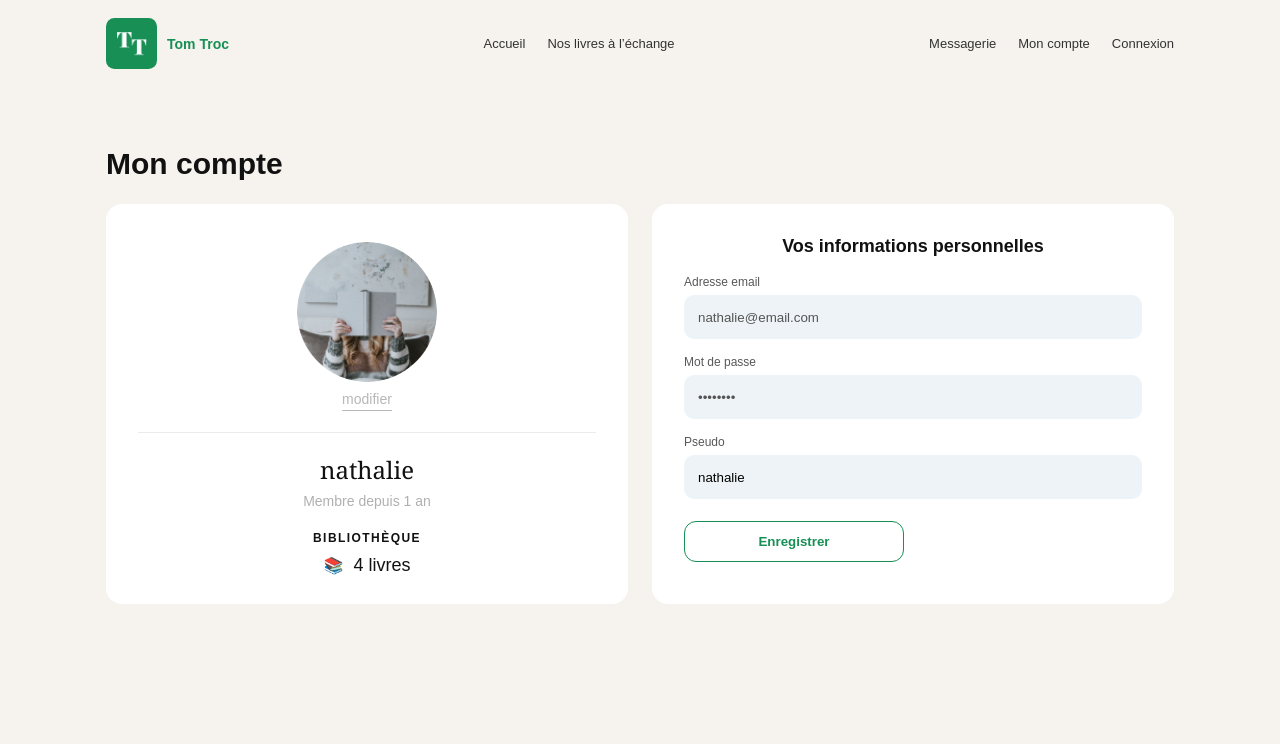
After one commit to zinebelhammouti2017-source/TomTroc, a PHP site: page /views/mon_compte.php in a window 1280 px wide. The commit adds this page. Shown: the top 745 px of the page. Run offline with PHP 8.4, Linux system fonts and the light colour scheme.

Commit message:
Ajout de la page Mon compte (structure et design statique)

```diff
--- a/public/css/style.css
+++ b/public/css/style.css
@@ -456,6 +456,191 @@ h2{margin:0 0 28px;font-size:26px;font-weight:600;text-align:center}
 }
 
 /* =========================
+   PAGE : MON COMPTE (maquette)
+========================= */
+
+.page-mon-compte{
+  max-width:1100px;
+  margin:0 auto;
+  padding:60px 16px;
+}
+
+.mon-compte-titre{
+  margin:0 0 24px;
+  font-size:30px;
+  line-height:1.1;
+  font-weight:700;
+}
+
+/* 2 cartes en ligne */
+.mon-compte-blocs{
+  display:grid;
+  grid-template-columns: 1fr 1fr;
+  gap:24px;
+  align-items:start;
+}
+
+/* Cartes */
+.mon-compte-profil,
+.mon-compte-infos{
+  background:#fff;
+  border-radius:16px;
+  padding:32px;
+      height: 400px;
+}
+
+/* =========================
+   CARTE PROFIL (gauche)
+========================= */
+.mon-compte-profil{
+  text-align:center;
+}
+
+/* Photo ronde */
+.mon-compte-avatar{
+  width:140px;
+  height:140px;
+  border-radius:50%;
+  object-fit:cover;
+  display:block;
+  margin:6px auto 8px;
+}
+
+/* lien "modifier" */
+.mon-compte-modifier{
+  display:inline-block;
+  font-size:14px;
+  color:#b7b7b7;
+  text-decoration:underline;
+  text-underline-offset:6px;
+}
+
+.mon-compte-modifier:hover{
+  color:#8f8f8f;
+}
+
+/* ligne de séparation */
+.mon-compte-separateur{
+  border:0;
+  border-top:1px solid rgba(0,0,0,0.08);
+  margin:24px 0;
+}
+
+/* pseudo (gros, style maquette) */
+.mon-compte-pseudo{
+  margin:0 0 10px;
+  font-size:24px;
+  line-height:1.1;
+  font-weight:500;
+  font-family: "Playfair Display", Georgia, "Times New Roman", serif;
+  color:#111;
+}
+
+/* "Membre depuis ..." */
+.mon-compte-info{
+  margin:0;
+  font-size:14px;
+  color:#b0b0b0;
+}
+
+/* bloc bibliothèque */
+.mon-compte-biblio{
+  margin-top:22px;
+}
+
+.mon-compte-biblio-titre{
+  margin:0 0 10px;
+  font-size:12px;
+  letter-spacing:.12em;
+  text-transform:uppercase;
+  color:#111;
+  font-weight:700;
+}
+
+/* ligne icône + nombre */
+.mon-compte-biblio-ligne{
+  display:flex;
+  align-items:center;
+  justify-content:center;
+  gap:10px;
+  color:#111;
+}
+
+.mon-compte-biblio-icone{
+  font-size:16px; /* si c'est un emoji/icone */
+  line-height:1;
+}
+
+.mon-compte-biblio-nombre{
+  font-size:18px;
+  font-weight:500;
+}
+
+/* =========================
+   CARTE INFOS (droite)
+   (On garde tes champs existants)
+========================= */
+.mon-compte-sous-titre{
+  margin:0 0 18px;
+  font-size:18px;
+  font-weight:600;
+  color:#111;
+}
+
+/* Labels espacés */
+.mon-compte-infos .champ-label{
+  display:block;
+  margin:16px 0 6px;
+  font-size:12px;
+  opacity:.7;
+}
+
+/* Inputs style "gris clair" maquette */
+.mon-compte-infos .champ-input{
+  background:#eef3f7;
+  border:0;
+  border-radius:10px;
+  height:44px;
+  padding:0 14px;
+}
+
+/* focus propre */
+.mon-compte-infos .champ-input:focus{
+  outline:none;
+  box-shadow:0 0 0 3px rgba(23,143,85,0.12);
+}
+
+/* bouton Enregistrer (cadre vert + fond transparent comme maquette) */
+.mon-compte-infos .bouton-plein{
+  width:220px;
+  margin-top:22px;
+  padding:12px 18px;
+  border-radius:12px;
+  background:transparent;
+  border:1px solid #178f55;
+  color:#178f55;
+  font-weight:700;
+}
+
+.mon-compte-infos .bouton-plein:hover{
+  background:rgba(23,143,85,0.08);
+}
+
+/* =========================
+   RESPONSIVE
+========================= */
+@media (max-width:900px){
+  .mon-compte-blocs{
+    grid-template-columns:1fr;
+  }
+
+  .mon-compte-infos .bouton-plein{
+    width:100%;
+  }
+}
+
+
+/* =========================
    HEADER
 ========================= */
 .site-header{
--- /dev/null
+++ b/views/mon_compte.php
@@ -0,0 +1,65 @@
+<?php require_once __DIR__ . '/templates/header.php'; ?>
+
+<main class="page-mon-compte">
+  <section class="mon-compte-layout">
+
+    <h1 class="mon-compte-titre">Mon compte</h1>
+
+    <div class="mon-compte-blocs">
+
+      <!-- BLOC PROFIL -->
+      <div class="mon-compte-profil">
+
+        <img
+          src="/projet4/public/images/imgProfil.png"
+          alt="Photo de profil"
+          class="mon-compte-avatar"
+        >
+
+        <a href="#" class="mon-compte-modifier">modifier</a>
+
+        <!-- Ligne comme la maquette -->
+        <hr class="mon-compte-separateur">
+
+        <p class="mon-compte-pseudo">nathalie</p>
+
+        <p class="mon-compte-info">Membre depuis 1 an</p>
+
+        <!-- Bloc BIBLIOTHÈQUE comme la maquette -->
+        <div class="mon-compte-biblio">
+          <p class="mon-compte-biblio-titre">BIBLIOTHÈQUE</p>
+
+          <div class="mon-compte-biblio-ligne">
+            <span class="mon-compte-biblio-icone">📚</span>
+            <span class="mon-compte-biblio-nombre">4 livres</span>
+          </div>
+        </div>
+
+      </div>
+
+      <!-- BLOC INFOS PERSONNELLES -->
+      <div class="mon-compte-infos">
+
+        <h2 class="mon-compte-sous-titre">Vos informations personnelles</h2>
+
+        <label class="champ-label" for="email">Adresse email</label>
+        <input class="champ-input" id="email" type="email" value="nathalie@email.com" disabled>
+
+        <label class="champ-label" for="motdepasse">Mot de passe</label>
+        <input class="champ-input" id="motdepasse" type="password" value="********" disabled>
+
+        <label class="champ-label" for="pseudo">Pseudo</label>
+        <input class="champ-input" id="pseudo" type="text" value="nathalie">
+
+        <button class="bouton bouton-principal bouton-plein" type="button">
+          Enregistrer
+        </button>
+
+      </div>
+
+    </div>
+
+  </section>
+</main>
+
+<?php require_once __DIR__ . '/templates/footer.php'; ?>
```
Also changed, not shown: Controllers/MonCompteController.php (added, +19 -0 lines), models/BookManager.php (+32 -0 lines), public/index.php (+8 -0 lines), public/images/imgProfil.png (added).
